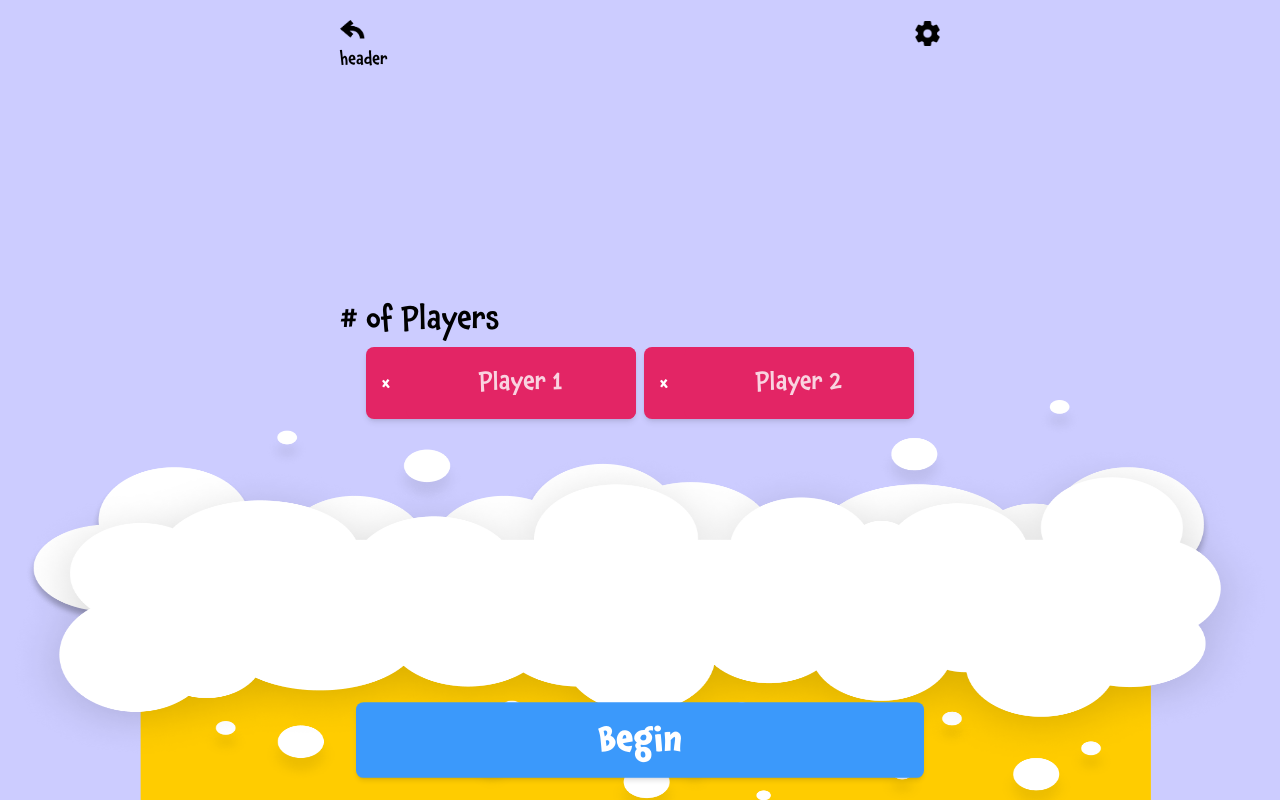
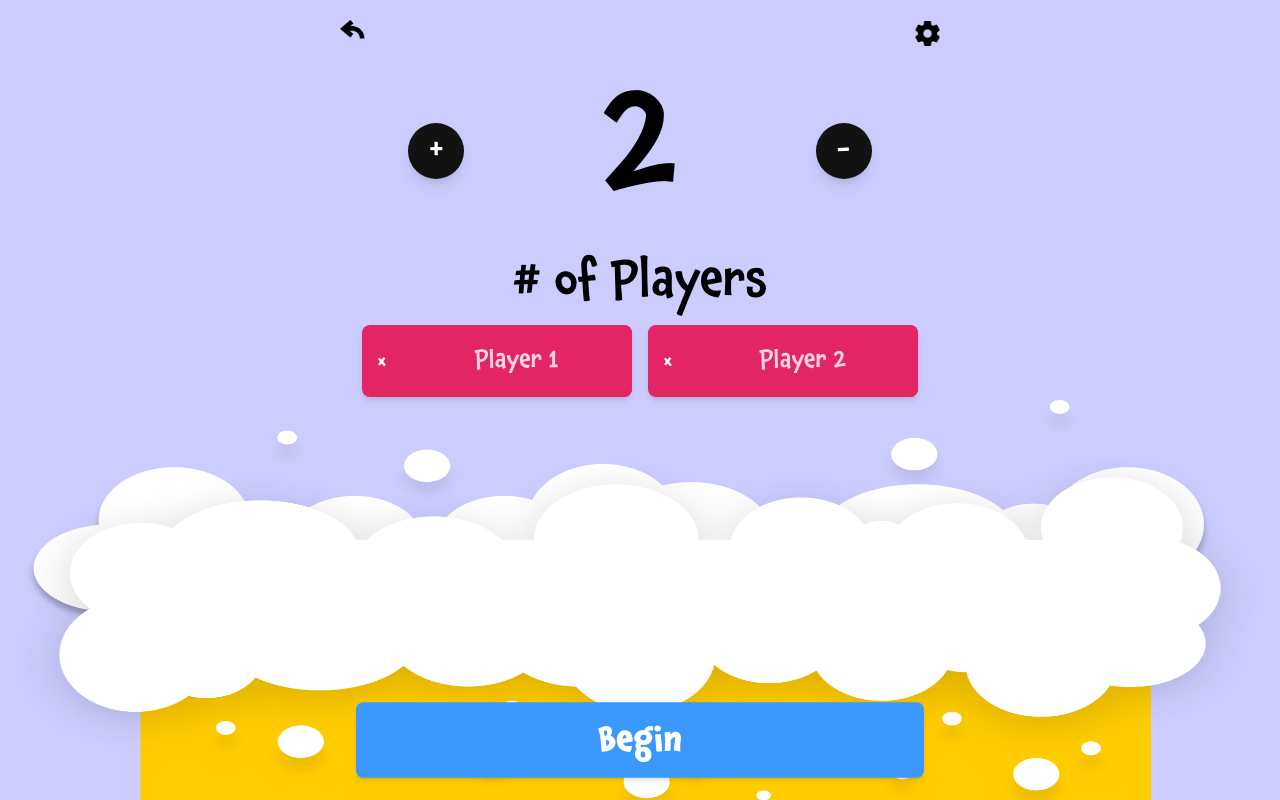
Before and after one commit to Tshah-95/BuzzLifeWeb, a Next.js app: page /player-select in a window 1280 px wide. Built offline with nearby package versions, Linux system fonts and the light colour scheme.

Commit message:
player select basics

```diff
--- a/app/player-select/page.tsx
+++ b/app/player-select/page.tsx
@@ -30,8 +30,6 @@ export default function PlayerSelect() {
   const enoughPlayers = players.length >= minPlayers;
   const isMounted = useRef(false);
 
-  console.log({ players, enoughPlayers });
-
   useEffect(() => {
     isMounted.current = true;
   }, []);
@@ -48,9 +46,6 @@ export default function PlayerSelect() {
     const scrollableElement = scrollableRef.current;
     if (scrollableElement) {
       scrollableElement.addEventListener("scroll", () => {
-        setShowShadows(
-          scrollableElement.scrollHeight > scrollableElement.clientHeight
-        );
         setScrollPercent(
           scrollableElement.scrollTop /
             (scrollableElement.scrollHeight - scrollableElement.clientHeight)
@@ -66,22 +61,56 @@ export default function PlayerSelect() {
     };
   }, [scrollableRef.current]);
 
-  const [showAddPlayer, setShowAddPlayer] = useState(false);
-  const [showRemovePlayer, setShowRemovePlayer] = useState(false);
+  useEffect(() => {
+    setShowShadows(
+      scrollableRef?.current?.scrollHeight >
+        scrollableRef?.current?.clientHeight
+    );
+  }, [playerCount]);
 
   return (
     <div className="flex flex-col h-full w-full items-center justify-center max-w-screen-sm p-5">
       <Header />
-      <div className="flex-[1_0_200px] flex flex-col w-full items-stretch">
-        <div className="flex-auto">header</div>
-        <div className="text-3xl"># of Players</div>
+      <div className="h-1/3 flex flex-col w-full justify-center">
+        <div className="flex flex-col justify-center">
+          <div className="flex-auto flex">
+            <div className="flex-auto flex flex-col items-center justify-center h-full">
+              <button
+                className="text-3xl h-0 w-0 p-7 shadow-lg bg-lightBlack rounded-full text-[white] justify-center items-center flex disabled:opacity-70"
+                onClick={() => {
+                  dispatch({ type: "addPlayer" });
+                }}
+                disabled={playerCount >= maxPlayers}
+              >
+                <p>+</p>
+              </button>
+            </div>
+            <div className="flex-auto flex flex-col items-center justify-center h-full">
+              <header className="text-[96px] md:text-[144px]">
+                {playerCount}
+              </header>
+            </div>
+            <div className="flex-auto flex flex-col items-center justify-center h-full">
+              <button
+                className="text-3xl p-7 h-0 w-0 shadow-lg bg-lightBlack rounded-full text-[white] justify-center items-center flex disabled:opacity-70"
+                onClick={() => {
+                  dispatch({ type: "removePlayer" });
+                }}
+                disabled={playerCount <= 0}
+              >
+                <p>-</p>
+              </button>
+            </div>
+          </div>
+          <div className="text-3xl md:text-5xl text-center"># of Players</div>
+        </div>
       </div>
       {showShadows && scrollPercent > 0 && (
-        <div className="shadow-[0_25px_30px_3px_rgba(0,0,0,0.7)] bg-secondary h-0 w-full z-50" />
+        <div className="shadow-[0_30px_30px_3px_rgba(0,0,0,0.7)] bg-secondary h-0 w-full z-50" />
       )}
       <div
         ref={scrollableRef}
-        className="flex-3 flex flex-wrap justify-center content-start w-full my-2 gap-2 relative overflow-auto scroll-smooth"
+        className="h-2/3 flex flex-wrap justify-center content-start w-full my-6 gap-4 relative overflow-auto scroll-smooth"
       >
         {players.map((player, index) => (
           <PlayerTile
@@ -93,7 +122,7 @@ export default function PlayerSelect() {
         ))}
       </div>
       {showShadows && scrollPercent < 0.99 && (
-        <div className="shadow-[0_-25px_30px_3px_rgba(0,0,0,0.7)] bg-secondary h-0 w-full z-50" />
+        <div className="shadow-[0_-30px_25px_3px_rgba(0,0,0,0.7)] bg-secondary h-0 w-full z-50" />
       )}
       <div
         className="w-full data-[disabled=false]:active:scale-95"
@@ -106,7 +135,7 @@ export default function PlayerSelect() {
               ? scaleAnimation
               : { scale: 1, transition: { duration: 0.3 } }
           }
-          data-disabled={!playerCount}
+          data-disabled={!enoughPlayers}
         >
           <Link
             className="text-[white] w-full text-center font-bold text-4xl py-5 px-12"
@@ -158,26 +187,3 @@ const PlayerTile = ({
     </div>
   );
 };
-
-{
-  /* <TextInput
-        style={{
-          fontSize: 22,
-          textAlign: "center",
-          color: "white",
-          fontFamily: "chalupa",
-          width: "100%",
-          flex: 1,
-          paddingVertical: 17,
-          paddingRight: 25,
-        }}
-        placeholder={name === "" && focused ? "" : `Player ${index + 1}`}
-        placeholderTextColor={"white"}
-        onFocus={() => setFocused(true)}
-        onBlur={() => setFocused(false)}
-        onChangeText={(text) =>
-          dispatch({ type: "handleNameChange", payload: { id, name: text } })
-        }
-        value={name}
-      /> */
-}
```
